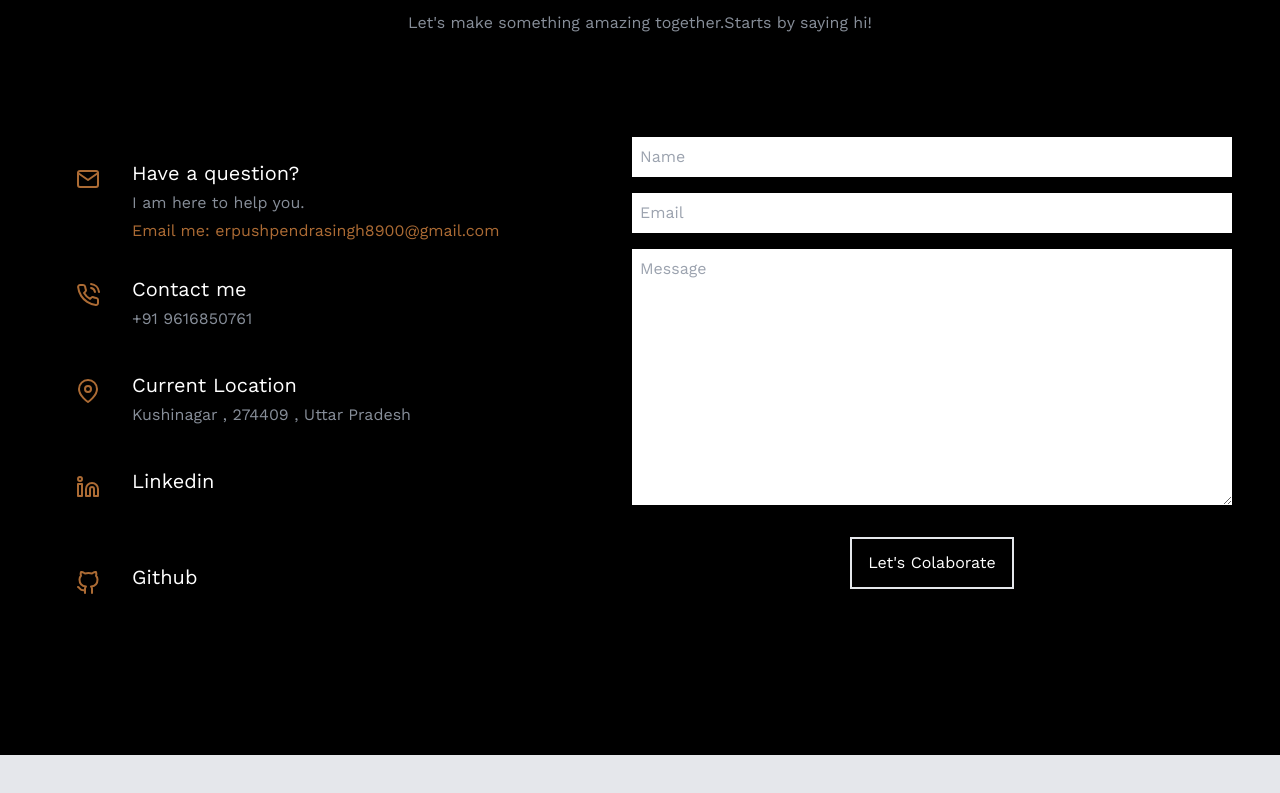
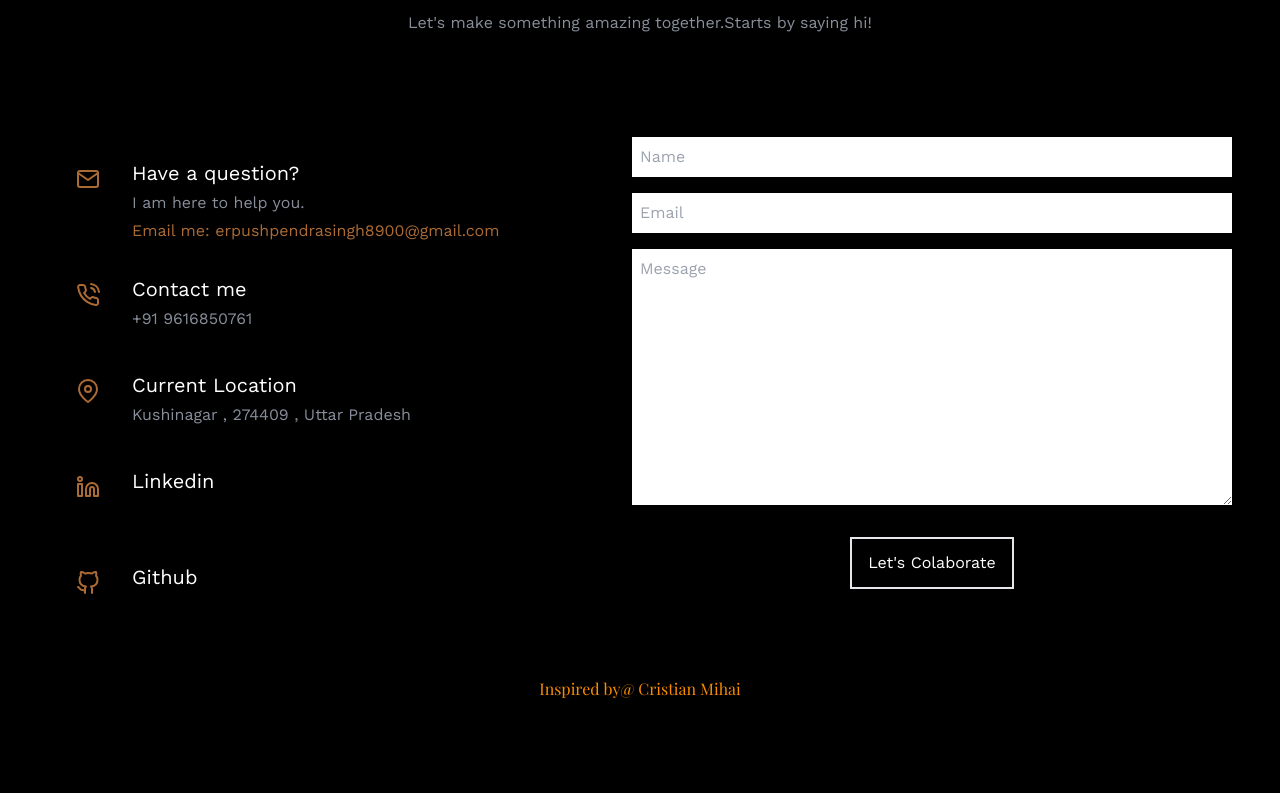
Before and after one commit to erpushpendrasingh/erpushpendrasingh.github.io, a React (Create React App) app: page / in a window 1280 px wide. Shown: the part 4318-5111 px from the top of the page. Before the commit the page ends 5073 px from the top, so only its background shows below. Built offline with nearby package versions, Linux system fonts and the light colour scheme; a web font is replaced by a local one.

Commit message:
made changes acording to the feedback

```diff
--- a/src/components/Contact.js
+++ b/src/components/Contact.js
@@ -92,6 +92,17 @@ const Contact = () => {
                          </form>
                     </div>
                </div>
+               <h1
+                    style={{
+                         textAlign: "center",
+                         marginTop: "50px",
+                         color: "#FA8B00",
+                    }}
+               >
+                    <a href="https://www.youtube.com/watch?v=mfpEn52dD5k">
+                         Inspired by@ Cristian Mihai
+                    </a>
+               </h1>
           </section>
      );
 };
--- a/src/components/Hero.js
+++ b/src/components/Hero.js
@@ -8,6 +8,11 @@ import resumeForDownload from "../assets/Pushpendra-Singh-Resume.pdf";
 import { TypingTitle } from "./TypingTitle";
 
 const Hero = () => {
+     const downloadResume = async () => {
+          window.open(
+               "https://drive.google.com/file/d/1PuE0ZAPYxVaSjD4TX9qDjwuPtnJPThJX/view?usp=sharing"
+          );
+     };
      return (
           <section
                id="home"
@@ -46,9 +51,12 @@ const Hero = () => {
                               <div className="grid gap-2">
                                    <a
                                         href={resumeForDownload}
+                                        download={true}
                                         //  href="https://drive.google.com/file/d/1PuE0ZAPYxVaSjD4TX9qDjwuPtnJPThJX/view?usp=sharing"
+                                        target="_blank"
                                         rel="noreferrer"
-                                        download="Pushpendra-Singh-Resume"
+                                        onClick={downloadResume}
+                                        // download="Pushpendra-Singh-Resume"
                                    >
                                         <button className="btn btn-md bg-accent hover:bg-secondary-hover md:btn-lg transition-all m-auto">
                                              Resume
--- a/src/components/Nav.js
+++ b/src/components/Nav.js
@@ -1,5 +1,5 @@
 import React from "react";
-
+import resumeForDownload from "../assets/Pushpendra-Singh-Resume.pdf";
 // import navigation data
 import { navigation } from "../data";
 
@@ -7,6 +7,11 @@ import { navigation } from "../data";
 import { Link } from "react-scroll";
 
 const Nav = () => {
+     const downloadResume = async () => {
+          window.open(
+               "https://drive.google.com/file/d/1PuE0ZAPYxVaSjD4TX9qDjwuPtnJPThJX/view?usp=sharing"
+          );
+     };
      return (
           <nav>
                <ul className="flex space-x-8 capitalize text-[15px]">
@@ -40,9 +45,12 @@ const Nav = () => {
                     <li>
                          <a
                               className="transition-all duration-300"
-                              href="https://drive.google.com/file/d/1PuE0ZAPYxVaSjD4TX9qDjwuPtnJPThJX/view?usp=sharing"
+                              // href="https://drive.google.com/file/d/1PuE0ZAPYxVaSjD4TX9qDjwuPtnJPThJX/view?usp=sharing"
+                              href={resumeForDownload}
+                              download={true}
                               target={"_blank"}
                               rel="noreferrer"
+                              onClick={downloadResume}
                          >
                               Resume
                          </a>
```
